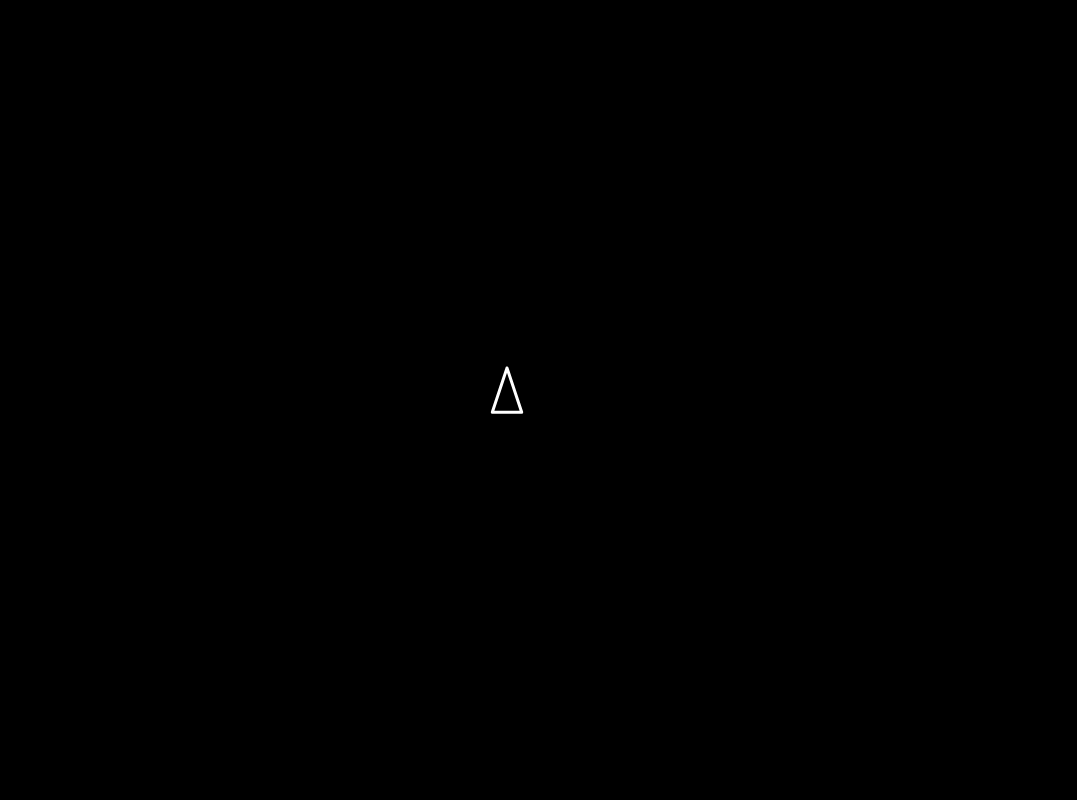
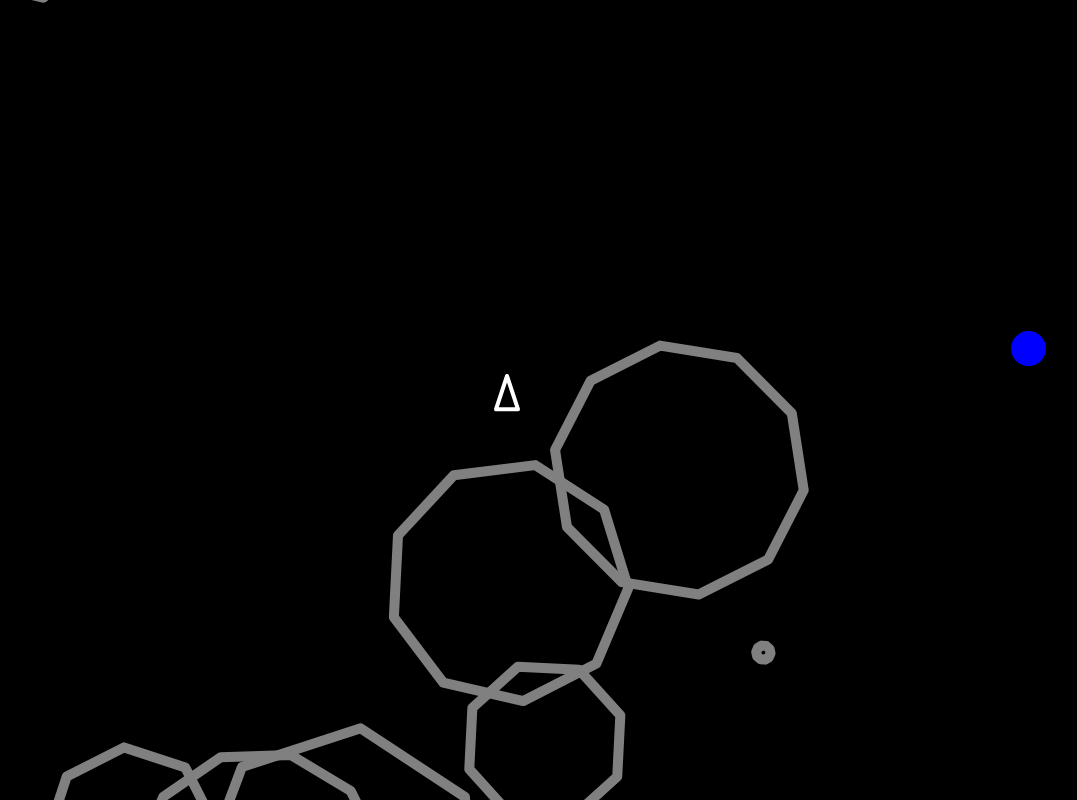
Before and after one commit to thearusable/Simple-JavaScript-game, a plain HTML site: page index.html in a window 1280 px wide. Shown: the whole page, without its empty margins (133-1210 px from the left). Drawn offline with Linux system fonts and the light colour scheme.

Commit message:
a mosz :P

```diff
--- a/index.html
+++ b/index.html
@@ -20,7 +20,9 @@
 	<script src="js/mod.js"></script>
 	<script src="js/rAF.js"></script>
 	<script src="js/ship.js"></script>
-	<script src="game.js"></script>
+	<script src="js/rock.js"></script>
+	<script src="js/powerUp.js"></script>
+	<script src="js/game.js"></script>
 </head>
 <body>
 
--- a/game.js
+++ b/js/game.js
@@ -25,7 +25,17 @@ GAME = {
 
 		document.body.appendChild(GAME.canvas);
 
+		GAME.powerUp = new PowerUp();
 		GAME.ship = new Ship();
+		GAME.rocks = new Array();
+		GAME.rocks[0] = new Rock();
+		GAME.rocks[1] = new Rock();
+		GAME.rocks[2] = new Rock();
+		GAME.rocks[3] = new Rock();
+		GAME.rocks[4] = new Rock();
+		GAME.rocks[5] = new Rock();
+		GAME.rocks[6] = new Rock();
+		GAME.rocks[7] = new Rock();
 
 		GAME.animeLoop();
 	},
@@ -60,16 +70,48 @@ GAME = {
 
 	},
 
+	checkCollisions: function(){
+
+	},
+
 	animeLoop: function(time){
 		requestAnimationFrame(GAME.animeLoop);
 
 		if(time - VAR.LastTime >= 1000/VAR.FPS){
+			//colliosns
+			GAME.checkCollisions();
+			//update
 			GAME.ship.update();
+			GAME.rocks[0].update();
+			GAME.rocks[1].update();
+			GAME.rocks[2].update();
+			GAME.rocks[3].update();
+			GAME.rocks[4].update();
+			GAME.rocks[5].update();
+			GAME.rocks[6].update();
+			GAME.rocks[7].update();
+
+
 			VAR.LastTime = time;
 			GAME.ctx.clearRect(0,0,VAR.W, VAR.H);
+
+			//draw
 			GAME.ship.draw();
+			GAME.rocks[0].draw();
+			GAME.rocks[1].draw();
+			GAME.rocks[2].draw();
+			GAME.rocks[3].draw();
+			GAME.rocks[4].draw();
+			GAME.rocks[5].draw();
+			GAME.rocks[6].draw();
+			GAME.rocks[7].draw();
+			GAME.powerUp.draw();
 
 		}
+	},
+
+	endGame: function(){
+
 	}
 
 }
--- /dev/null
+++ b/js/powerUp.js
@@ -0,0 +1,24 @@
+function PowerUp(){
+	this.r;
+	this.center_x;
+	this.center_y;
+
+	this.random();
+}
+
+
+PowerUp.prototype.random = function(){
+	this.r = (Math.random() * 10) + 3;
+	this.center_x = (Math.random() * (VAR.W - 100) + 50);
+	this.center_y = (Math.random() * (VAR.H - 100) + 50);
+ }
+
+PowerUp.prototype.draw = function(){
+	GAME.ctx.fillStyle = 'blue';
+	GAME.ctx.strokeStyle = 'blue';
+	GAME.ctx.beginPath();
+	GAME.ctx.arc(this.center_x, this.center_y , this.r, 0 , 360, false);
+	GAME.ctx.closePath();
+	GAME.ctx.stroke();
+	GAME.ctx.fill();
+}
--- /dev/null
+++ b/js/rock.js
@@ -0,0 +1,58 @@
+function Rock(){
+	this.r = (Math.random() * 0.1) + 0.02;
+	this.angle = 0;
+	this.countVertex =  Math.floor(Math.random()*5) + 7;
+	this.points = [{}];
+	this.vertexAngle = 360 / this.countVertex;
+	this.realRadus;
+
+	for(var i=1; i < this.countVertex; i++){
+		this.points.push({});
+	}
+
+	this.randomMovement();
+}
+
+Rock.prototype.randomMovement = function(){
+	this.r = Math.random() * 0.2;
+	//pozucja
+	this.center_x = Math.random() * VAR.W;
+	this.center_y = -100;
+
+	//poruszanie sie
+	this.modX = (Math.random() * -6) + 3;
+	this.modY = (Math.random() * 3) +2;
+	this.modAngle = (Math.random() * -12) + 6;
+
+}
+
+Rock.prototype.update = function(){
+	this.center_x += this.modX;
+	this.center_y += this.modY;
+	this.angle += this.modAngle;
+
+	//sprawdzanie x
+	if(this.center_x > VAR.W + 100 || this.center_x < -100) this.randomMovement();
+	//sprawdzanie y
+	if(this.center_y > VAR.H + 100) this.randomMovement();
+}
+
+Rock.prototype.draw = function(){
+
+	GAME.ctx.fillStyle = 'grey';
+	GAME.ctx.strokeStyle = 'grey';
+	GAME.ctx.lineWidth = 10;
+	GAME.ctx.beginPath();
+	for(var i=0; i < this.countVertex; i++){
+
+		this.temp_angle = this.vertexAngle * i + this.angle;
+
+		this.points[i].x = (Math.sin(Math.PI / 180 * this.temp_angle) * this.r * VAR.MIN) + this.center_x;
+		this.points[i].y = (-Math.cos(Math.PI / 180 * this.temp_angle) * this.r * VAR.MIN) + this.center_y;
+
+		GAME.ctx[i === 0 ? 'moveTo' : 'lineTo'](this.points[i].x, this.points[i].y);
+	}
+	GAME.ctx.closePath();
+	GAME.ctx.stroke();
+
+}
--- a/js/ship.js
+++ b/js/ship.js
@@ -1,5 +1,7 @@
 function Ship(){
-	this.r = 0.04;
+	this.r = 0.03;
+	this.scores = 0;
+
 	this.rear_a = 50;
 	this.angle = 0;
 	this.center_x = VAR.W / 2;
@@ -15,6 +17,10 @@ function Ship(){
 	this.maxMod = 0.019;
 	//przyspieszenie
 	this.acc = 0.001;
+}
+
+Ship.prototype.getPoints = function(){
+	return this.points;
 }
 
 Ship.prototype.setPosition = function(xx,yy){
@@ -48,11 +54,23 @@ Ship.prototype.update = function(){
 		this.modY = Math.abs(this.modY)<0.2 ? 0 : this.modY;
 	}
 
+	//jesli przekroczy ekran
+	if(this.center_x > VAR.W) this.center_x = 0;
+	if(this.center_x < 0) this.center_x = VAR.W;
+	if(this.center_y > VAR.H) this.center_y = 0;
+	if(this.center_y < 0) this.center_y = VAR.H;
+
+	//dodanie "predkosci"
 	this.center_x+=this.modX;
 	this.center_y+=this.modY;
+
 }
 
 Ship.prototype.draw = function(){
+
+	GAME.ctx.fillStyle = 'white';
+	GAME.ctx.strokeStyle = 'white';
+	GAME.ctx.lineWidth = 4;
 	GAME.ctx.beginPath();
 	for(var i=0; i < 3; i++){
 		this.temp_a = i === 0 ? this.angle : (this.angle + 180 + (i==1 ? this.rear_a : -this.rear_a));
@@ -68,6 +86,9 @@ Ship.prototype.draw = function(){
 
 	// rysowanie odrzutu
 	if(this.draw_thrust){
+		GAME.ctx.fillStyle = 'red';
+		GAME.ctx.strokeStyle = 'yellow';
+		GAME.ctx.lineWidth = 5;
 		GAME.ctx.beginPath();
 		for (i = 0; i < 3; i++) {
 			this.tmp_a = i!=1 ? this.angle+180+(i===0 ? -this.rear_a+14 : this.rear_a-14) : this.angle+180;
@@ -76,6 +97,9 @@ Ship.prototype.draw = function(){
 				(Math.sin(Math.PI/180*this.tmp_a)*this.tmp_r*VAR.MIN)+this.center_x,
 				(-Math.cos(Math.PI/180*this.tmp_a)*this.tmp_r*VAR.MIN)+this.center_y);
 		}
+		GAME.ctx.closePath();
 		GAME.ctx.stroke();
 	}
+
+
 }
```
Also changed, not shown: objekty.html (deleted, +0 -149 lines).
